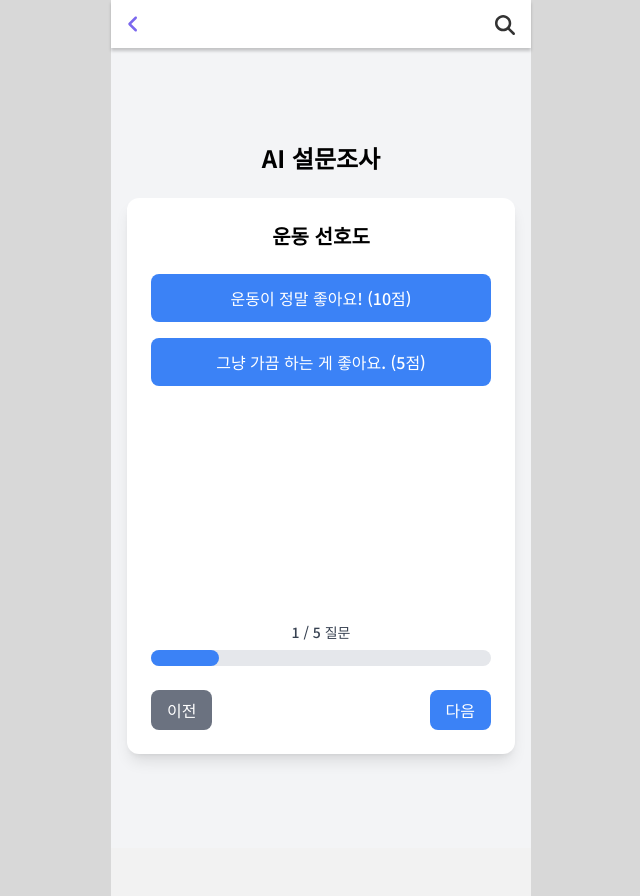
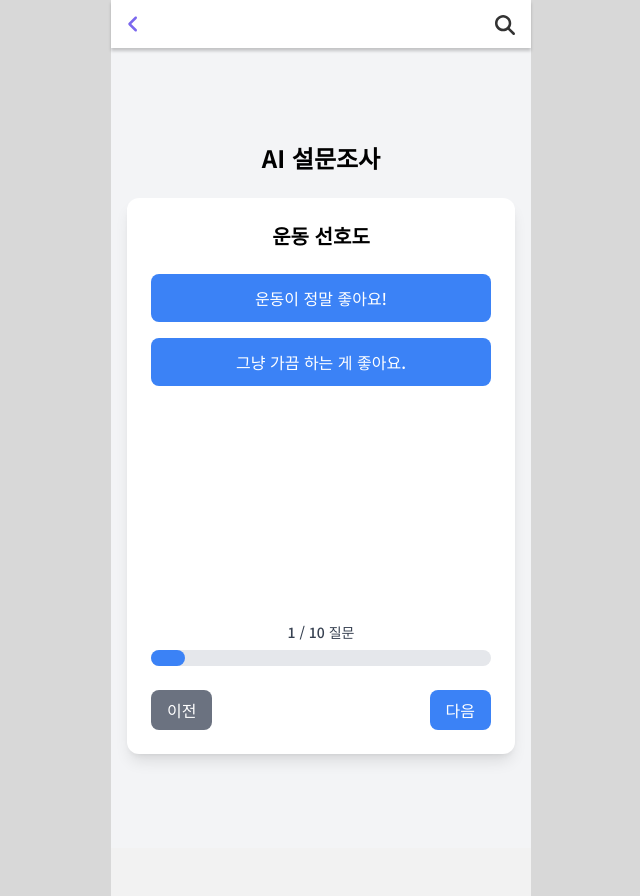
Before and after one commit to SSD117/SSD-Front-End, a React (Create React App) app: page /question in a window 1280 px wide. Shown: the whole page, without its empty margins (319-959 px from the left). Built offline with nearby package versions, Linux system fonts and the light colour scheme; a web font is replaced by a local one.

Commit message:
chore: 설문조사 질문 추가 및 응답 수정

```diff
--- a/src/pages/Question.jsx
+++ b/src/pages/Question.jsx
@@ -6,12 +6,18 @@ import "swiper/css/effect-coverflow";
 import "swiper/css/pagination";
 
 const questions = [
-  { id: 1, title: "운동 선호도", options: ["운동이 정말 좋아요! (10점)", "그냥 가끔 하는 게 좋아요. (5점)"] },
-  { id: 2, title: "운동 강도", options: ["힘껏 열심히, 땀을 많이 흘리는 게 좋아요! (10점)", "천천히, 조심히 하는 게 좋아요. (5점)"] },
-  { id: 3, title: "운동 주당 빈도 (정기성)", options: ["매일 꾸준히 하고 싶어요! (10점)", "시간이 날 때 가끔만 하고 싶어요. (5점)"] },
-  { id: 4, title: "운동 친구 유무", options: ["혼자 집중해서 하는 게 좋아요! (10점)", "친구랑 같이 하면 더 재밌어요! (5점)"] },
-  { id: 5, title: "운동 목표", options: ["한 가지 목표를 끝까지 잘 해내고 싶어요! (10점)", "다양한 스킬을 배우고 싶어요! (5점)"] },
+  { id: 1, title: "운동 선호도", options: ["운동이 정말 좋아요!", "그냥 가끔 하는 게 좋아요."] },
+  { id: 2, title: "운동 강도", options: ["힘껏 열심히, 땀을 많이 흘리는 게 좋아요!", "천천히, 조심히 하는 게 좋아요."] },
+  { id: 3, title: "운동 주당 빈도 (정기성)", options: ["매일 꾸준히 하고 싶어요!", "시간이 날 때 가끔만 하고 싶어요."] },
+  { id: 4, title: "운동 친구 유무", options: ["혼자 집중해서 하는 게 좋아요!", "친구랑 같이 하면 더 재밌어요!"] },
+  { id: 5, title: "운동 목표", options: ["한 가지 목표를 끝까지 잘 해내고 싶어요!", "다양한 스킬을 배우고 싶어요!"] },
+  { id: 6, title: "운동 방식", options: ["공을 가지고 하는 운동이 좋아요!", "준비물 없이 하는 운동이 좋아요!"] },
+  { id: 7, title: "활동성", options: ["오랫동안 즐기면서 운동하는 게 좋아요!", "짧고 재미있게 끝나는 운동이 좋아요!"] },
+  { id: 8, title: "실내 vs 실외", options: ["실내에서 운동하는 게 좋아요!", "야외에서 뛰어노는 게 좋아요!"] },
+  { id: 9, title: "운동 시간대", options: ["아침이나 낮에 하는 게 좋아요.", "저녁에 하는 게 좋아요."] },
+  { id: 10, title: "운동 종류", options: ["유산소 운동 (걷기, 달리기, 수영 등)", "무산소 운동 (웨이트, 근력 운동 등)"] },
 ];
+
 
 export default function Question() {
   const [answers, setAnswers] = useState({});
```
